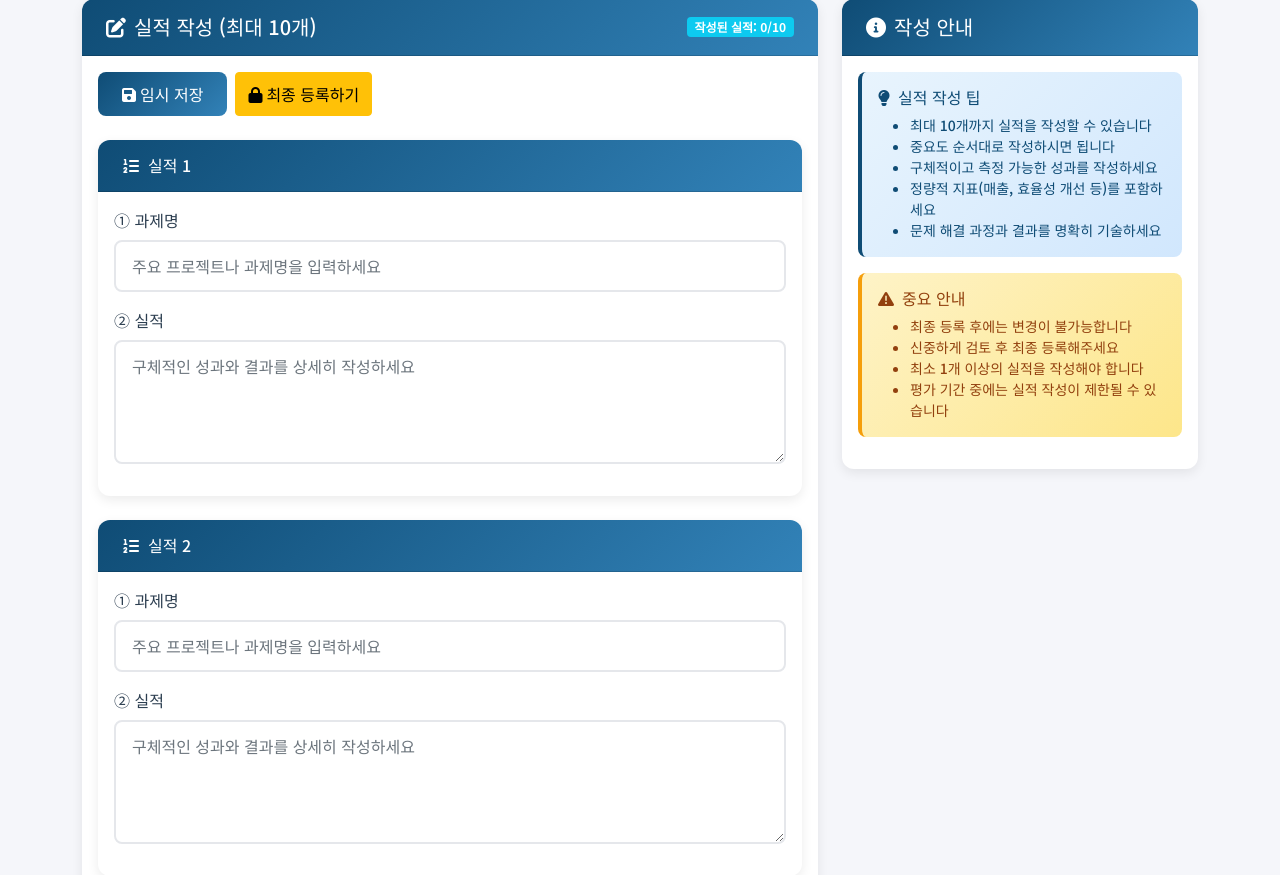
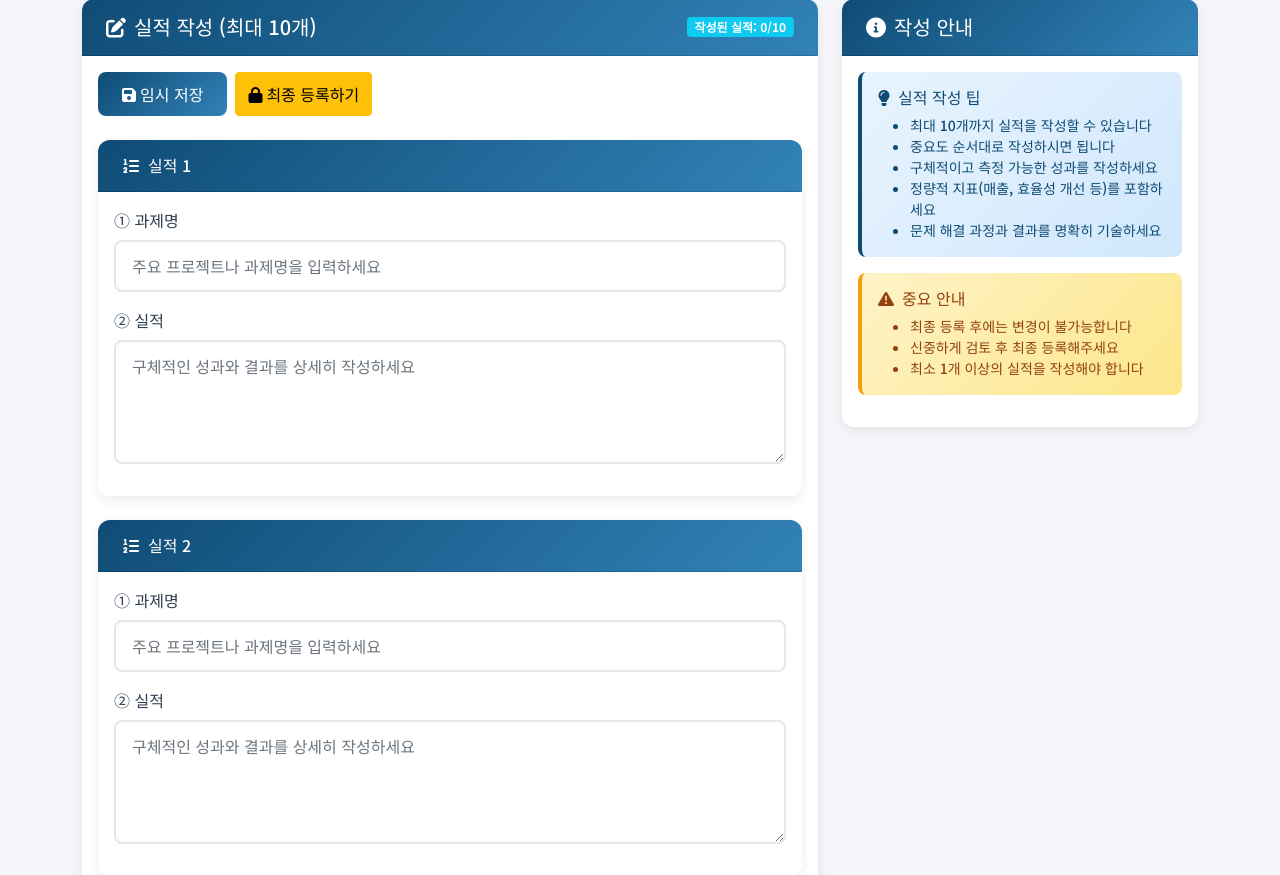
Before and after one commit to SoohanMoon/evaluation, a Flask app: template templates/performance.html in a window 1280 px wide. Shown: the part 184-1059 px from the top of the page. Run offline with Flask 3, Linux system fonts and the light colour scheme; the template is opened without the code that fills it, so the values that code supplies are empty.

Commit message:
Remove '평가 기간 중에는 실적 작성이 제한될 수 있습니다' message from performance and dashboard pages

```diff
--- a/templates/employee_dashboard.html
+++ b/templates/employee_dashboard.html
@@ -51,7 +51,6 @@
             <h6 class="fw-bold"><i class="fas fa-exclamation-triangle me-2"></i>중요 안내</h6>
             <ul class="mb-0">
                 <li>실적 작성 후 최종 등록하면 변경이 불가능합니다.</li>
-                <li>평가 기간 중에는 실적 작성이 제한될 수 있습니다.</li>
                 <li>문의사항이 있으시면 인사기획팀에 연락해주세요.</li>
             </ul>
         </div>
--- a/templates/performance.html
+++ b/templates/performance.html
@@ -116,7 +116,6 @@
                         <li>최종 등록 후에는 변경이 불가능합니다</li>
                         <li>신중하게 검토 후 최종 등록해주세요</li>
                         <li>최소 1개 이상의 실적을 작성해야 합니다</li>
-                        <li>평가 기간 중에는 실적 작성이 제한될 수 있습니다</li>
                     </ul>
                 </div>
             </div>
```
